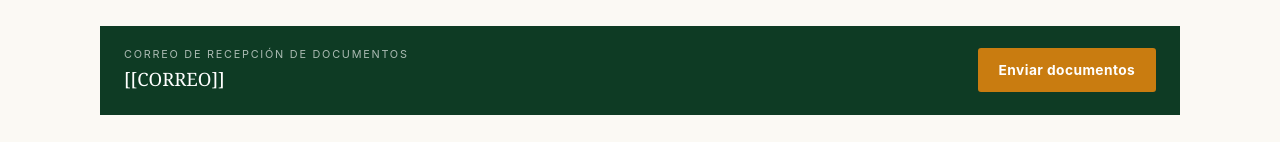
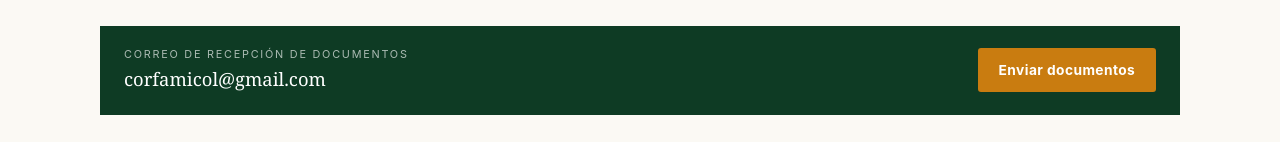
Before and after one commit to Pandas15/CorfamicCol_Colombia, a plain HTML site: page postulacion1.html in a window 1280 px wide. Shown: the part 4769-4911 px from the top of the page. Drawn offline with Linux system fonts and the light colour scheme.

Commit message:
Correo de postulacion: corfamicol@gmail.com

```diff
--- a/postulacion1.html
+++ b/postulacion1.html
@@ -500,9 +500,9 @@
         <div class="correo-box">
             <div>
                 <div class="lbl">Correo de recepción de documentos</div>
-                <div class="dir">[[CORREO]]</div>
+                <div class="dir">corfamicol@gmail.com</div>
             </div>
-            <a class="btn btn-solid" href="mailto:[[CORREO]]">Enviar documentos</a>
+            <a class="btn btn-solid" href="mailto:corfamicol@gmail.com">Enviar documentos</a>
         </div>
 
         <div class="asunto">
```
